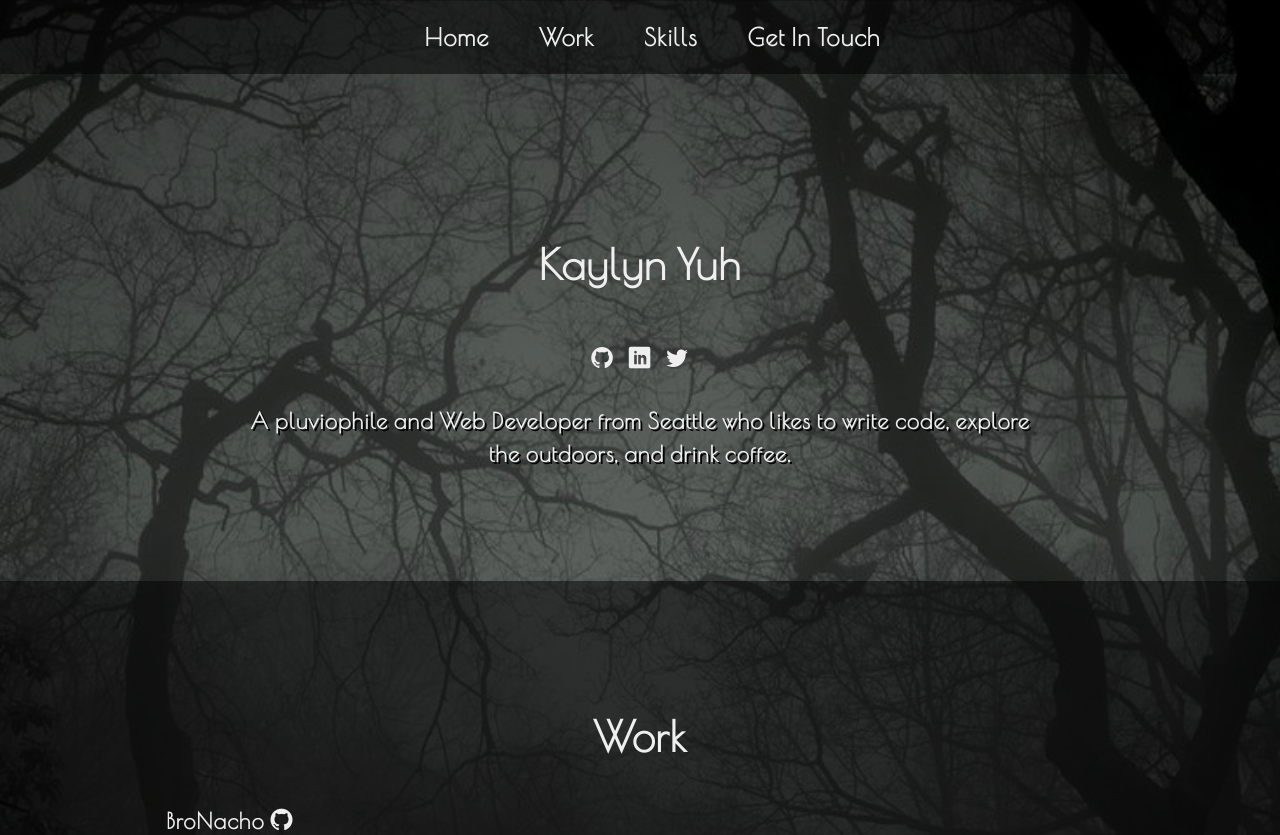
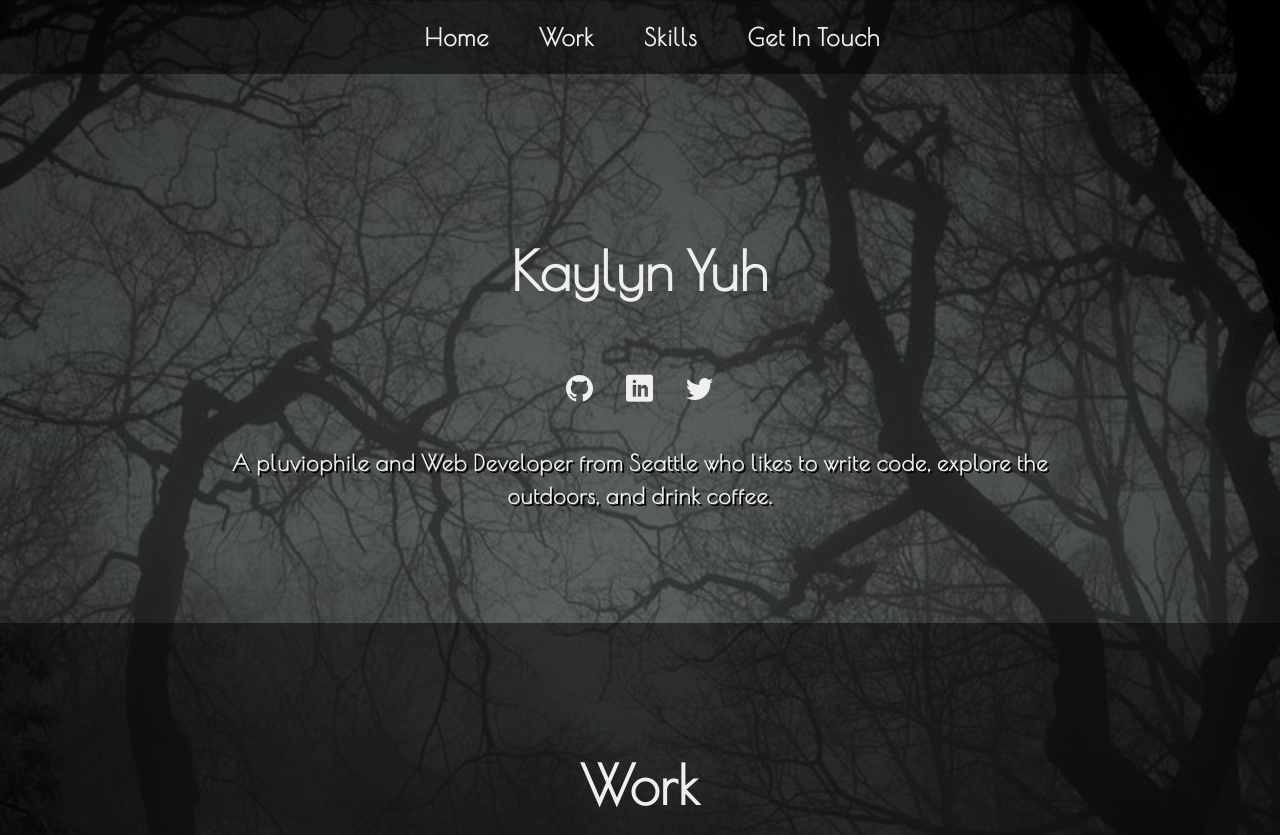
Before and after one commit to kaylynyuh/portfolio, a plain HTML site: page index.html in a window 1280 px wide. Shown: the top 835 px of the page. Drawn offline with nearby package versions, Linux system fonts and the light colour scheme; files whose address does not match are found by name.

Commit message:
restyling, adding ems, reorganizing

```diff
--- a/css/base.css
+++ b/css/base.css
@@ -10,15 +10,15 @@ main {
 body {
   font-family: 'Poiret One', cursive;
   font-weight: bold;
+  background-image: url(../imgs/darkwoods.jpg);
+  background-repeat: no-repeat;
+  background-attachment: fixed;
+  background-size: cover;
   color: #efefef;
   letter-spacing: 1px;
   width: 100%;
   margin: 0 auto;
   text-align: center;
-  background-image: url(../imgs/darkwoods.jpg);
-  background-repeat: no-repeat;
-  background-attachment: fixed;
-  background-size: cover;
 }
 
 section p:empty {
@@ -29,14 +29,9 @@ section h1:empty {
   display: none;
 }
 
-section.about {
-  margin-bottom: 75px;
-}
-
 nav {
   height: 50px;
 }
-
 
 nav li {
   display: block;
@@ -197,7 +192,7 @@ h2 {
   }
 
   h1:not(.name-content h1) {
-    font-size: 42px;
+    font-size: 3em;
   }
 
   h2 {
--- a/css/layout.css
+++ b/css/layout.css
@@ -9,11 +9,6 @@ i.fa.fa-bars::before {
 .name-about {
   margin-top: 8em;
 }
-
-/* ELW: Dead code? */
-/*.social-icons {
-  margin-top: 8em;
-}*/
 
 #primary-nav {
   display: none;
--- a/css/modules.css
+++ b/css/modules.css
@@ -1,5 +1,5 @@
 .name-about h1 {
-  padding-bottom: .25em;
+  padding-bottom: .5em;
 }
 
 .social-icons li {
@@ -10,15 +10,14 @@
 .social-icons a {
   text-decoration: none;
   color: #efefef;
-  font-size: 1.2em;
-  margin: 5px;
+  font-size: 1.5em;
+  margin: .5em;
 }
-
-/* ELW: Why are you styling each section, rather than all of them at once? */
 
 .about-content p {
   line-height: 1.5em;
-  padding: 35px;
+  margin-top: 2em;
+  margin-bottom: 5em;
 }
 
 .work-content h1 {
```
